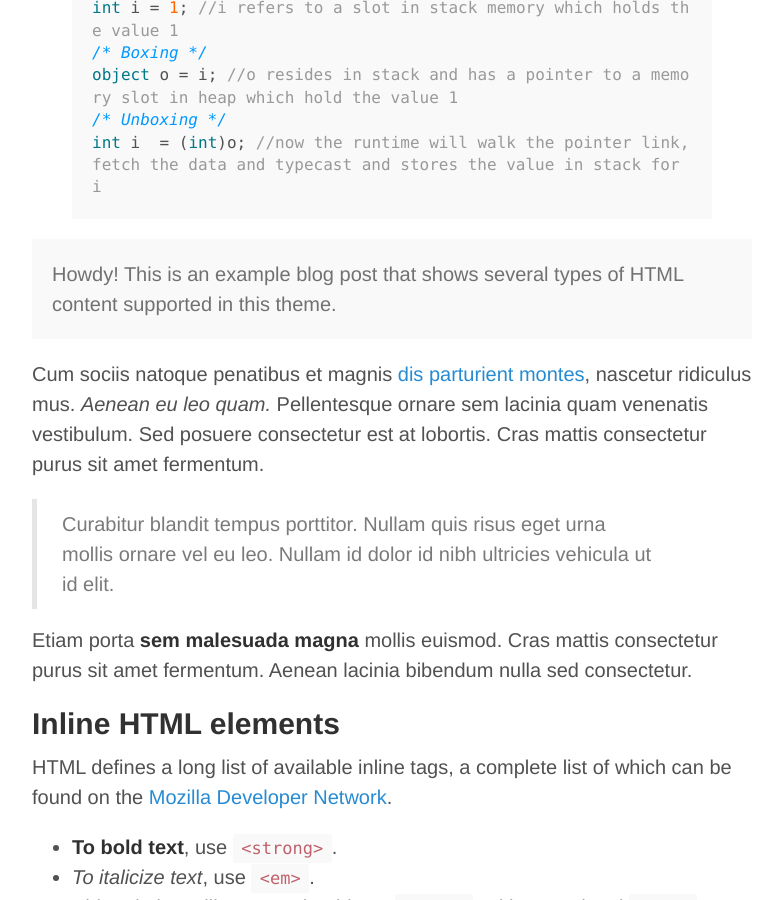
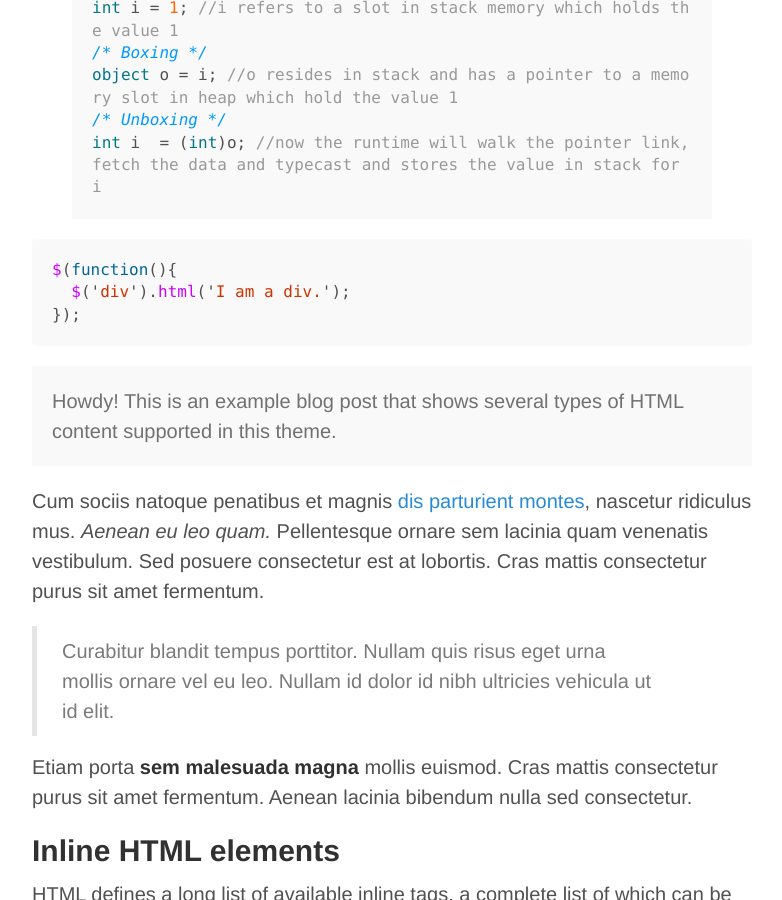
Before and after one commit to lakshma/lakshma.github.io, a Jekyll site: the page built from _posts/2014-01-01-example-content.md, in a window 1280 px wide and 900 px high, scrolled down 554 px. Shown: the whole window, without its empty margins (248-1030 px from the left). Built offline with Jekyll 4.4.1, drawn with Linux system fonts in a browser that asks for light colours; Markdown is read by kramdown in place of the engine named in the settings.

Commit message:
Update 2014-01-01-example-content.md

````diff
--- a/_posts/2014-01-01-example-content.md
+++ b/_posts/2014-01-01-example-content.md
@@ -18,6 +18,12 @@ int i  = (int)o; //now the runtime will walk the pointer link, fetch the data an
 
 {% endhighlight %}
 
+
+```javascript
+$(function(){
+  $('div').html('I am a div.');
+});
+```
 
 
 <div class="message">
````
